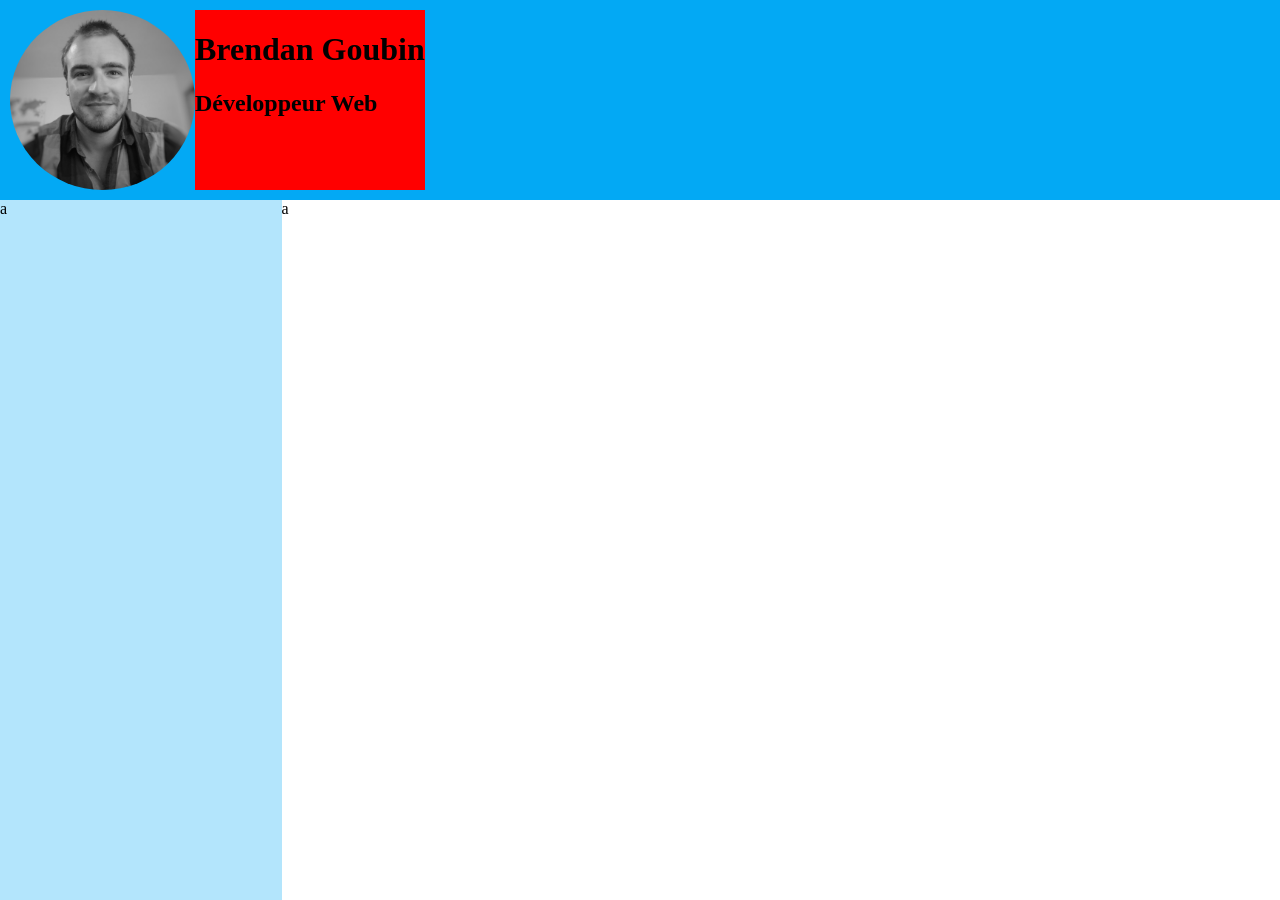
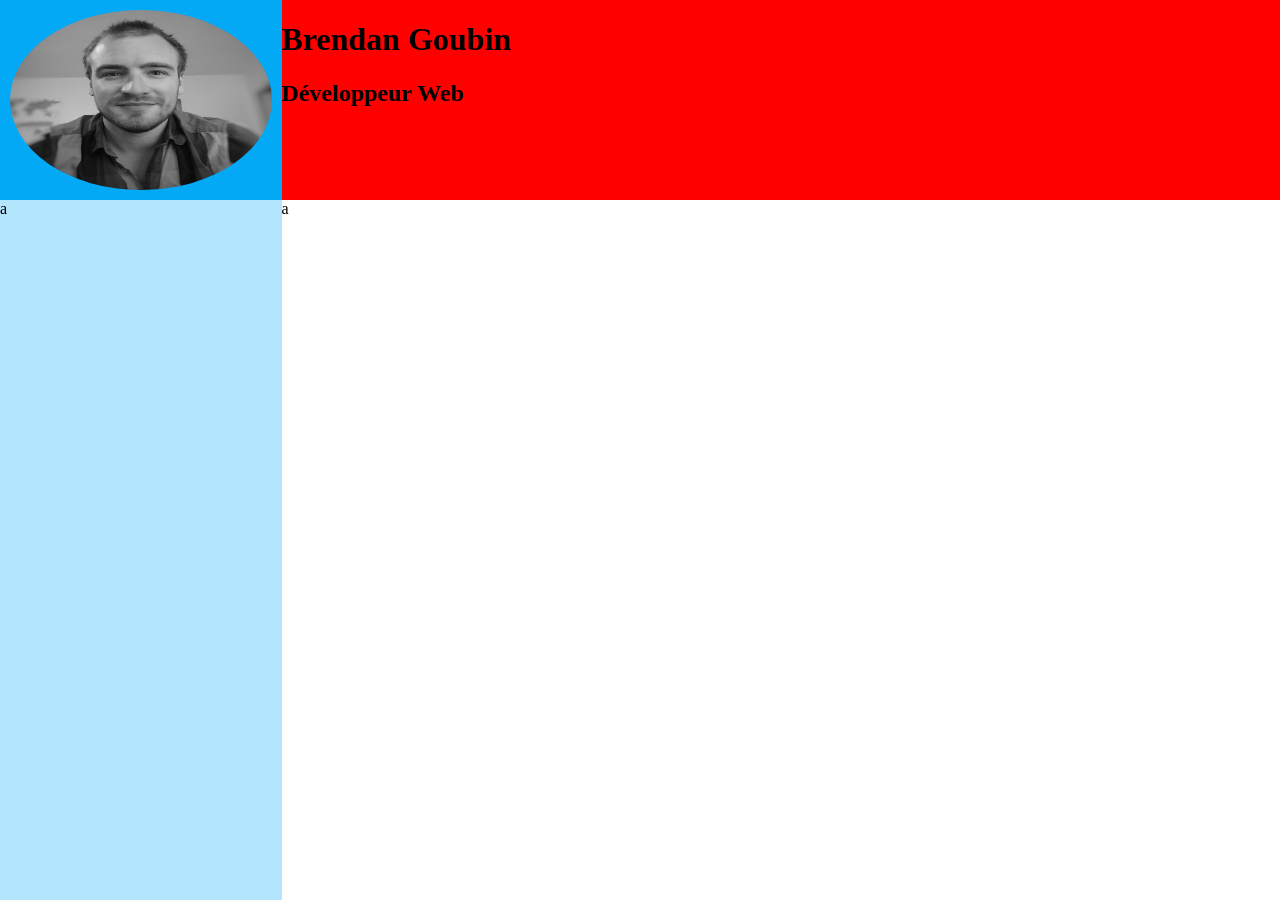
Before and after one commit to Billos/resume-old, a Jekyll site: the page built from index.md, in a window 1280 px wide. Built offline with Jekyll 4.4.1, drawn with Linux system fonts in a browser that asks for light colours; some web fonts are replaced.

Commit message:
header layout

```diff
--- a/_sass/_header.scss
+++ b/_sass/_header.scss
@@ -1,18 +1,29 @@
 header {
+	// Position
 	position: relative;
-	padding: 10px;
 	height: 200px;
+
+	// Colors
 	background-color: $primary-color;
+
+	// Flex
 	display: flex;
 	flex-direction: row;
+	justify-content: space-between;
+
+
 	div#profile{
+		height: 100%;
+		width: $column-width;
+		padding: 10px;
 		img {
 			height: 100%;
+			width: 100%;
 			border-radius: 50%;
 		}
 	}
 	div#content {
-		flex-grow: auto;
+		flex-grow: 1;
 		background-color: red;
 	}
 }
```
